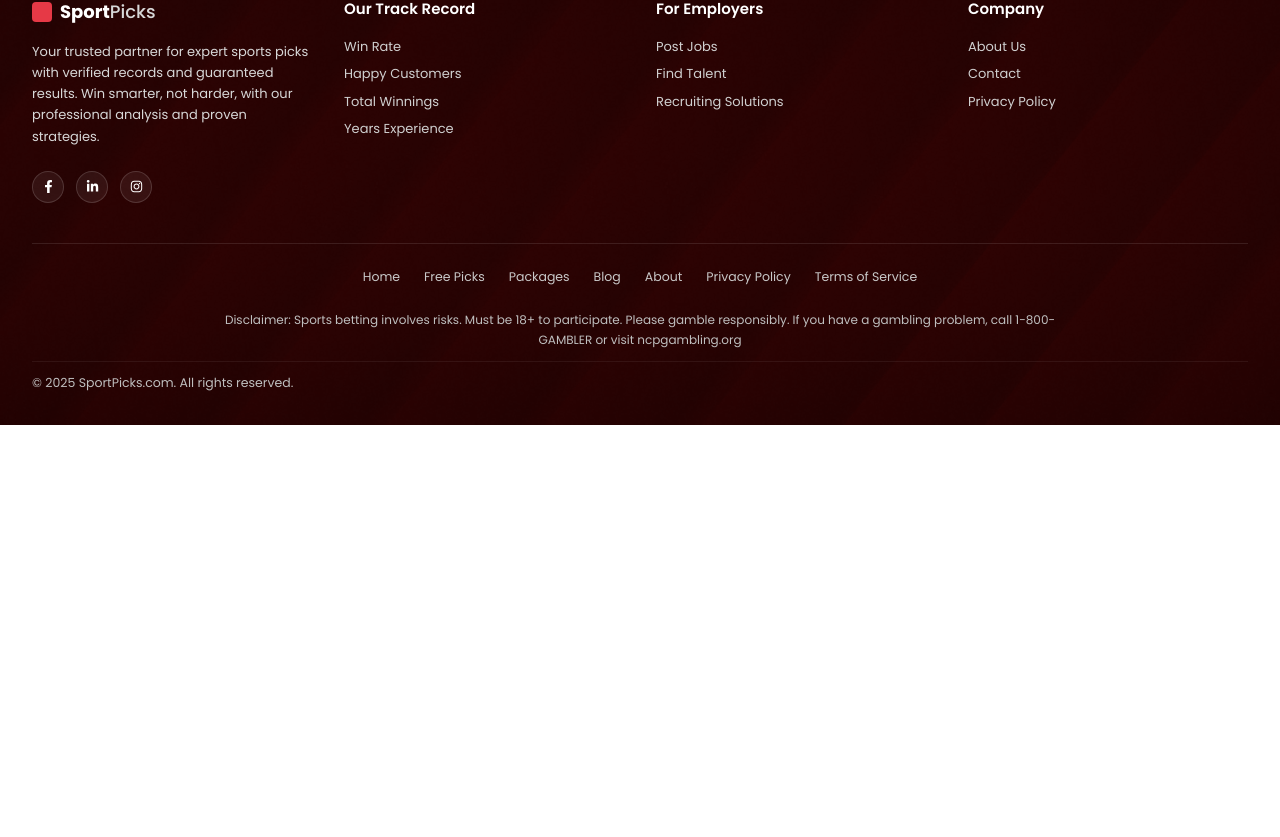
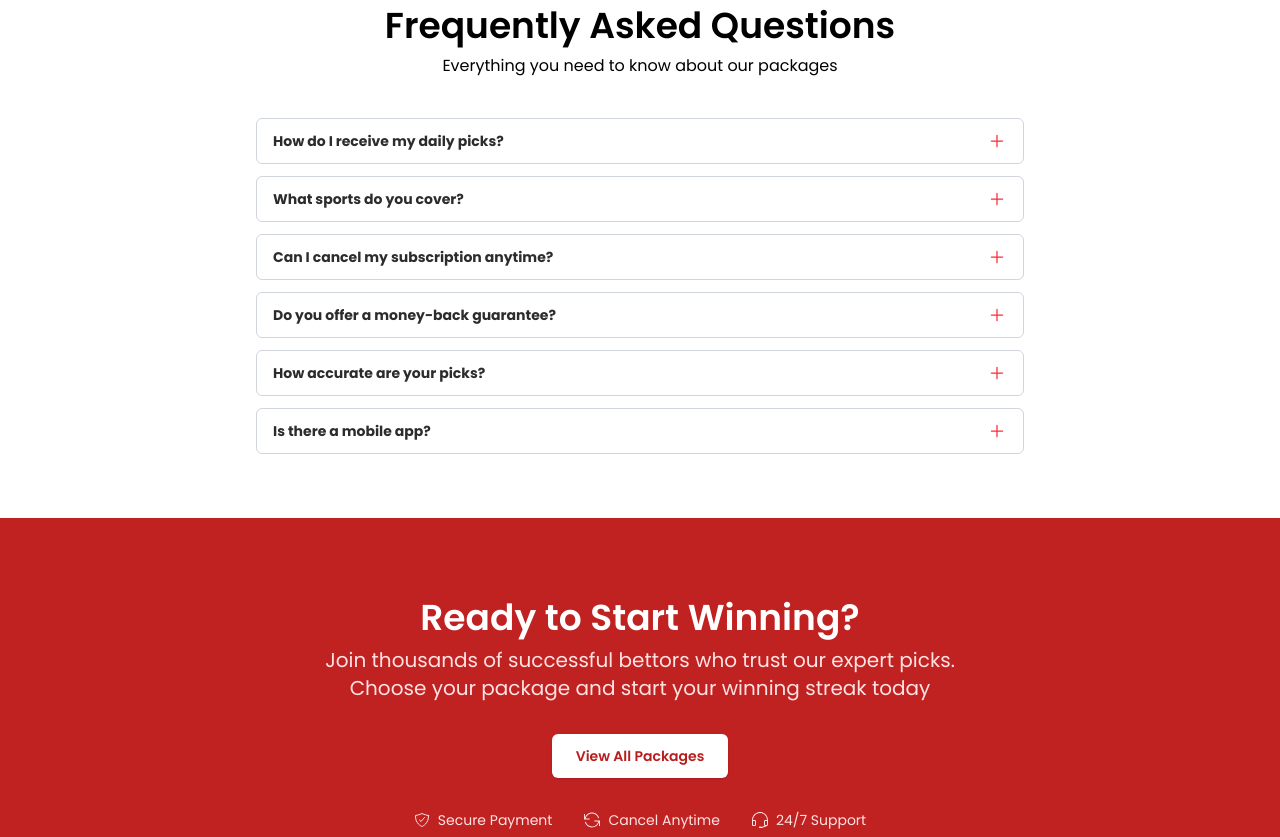
Before and after one commit to code-wev/GuaranteedSportPicks, a Next.js app: page /packages in a window 1280 px wide. Shown: the part 1543-2380 px from the top of the page. Before the commit the page ends 1968 px from the top, so only its background shows below. Built offline with nearby package versions, Linux system fonts and the light colour scheme.

Commit message:
faq & call to action section completed in packages page

```diff
--- a/app/packages/page.js
+++ b/app/packages/page.js
@@ -1,3 +1,6 @@
+
+import CTA from '@/components/packages/CTA';
+import Faq from '@/components/packages/Faq';
 import PromoCode from '@/components/packages/PromoCode';
 import Subscription from '@/components/packages/Subscription';
 import React from 'react';
@@ -7,6 +10,8 @@ const page = () => {
         <div>
             <Subscription/>
             <PromoCode/>
+            <Faq/>
+            <CTA/>
         </div>
     );
 };
--- /dev/null
+++ b/components/packages/CTA.jsx
@@ -0,0 +1,39 @@
+import { FiLock, FiRotateCw, FiHeadphones } from "react-icons/fi";
+import { IoShieldCheckmarkOutline } from "react-icons/io5";
+import { TfiReload } from "react-icons/tfi";
+import { SlEarphonesAlt } from "react-icons/sl";
+
+
+export default function CTA() {
+  return (
+    <section className="w-full bg-[#C02222] py-20 text-center text-white">
+      <h2 className="text-4xl font-semibold mb-2">Ready to Start Winning?</h2>
+
+      <p className="text-xl mb-8 text-red-100">
+        Join thousands of successful bettors who trust our expert picks.
+        <br />
+        Choose your package and start your winning streak today
+      </p>
+
+      <div className="flex items-center justify-center gap-4 mb-8">
+        <button className="bg-white text-[#B91C1C] px-6 py-3 rounded-md font-semibold text-sm shadow">
+          View All Packages
+        </button>
+      </div>
+
+      <div className="flex items-center justify-center gap-8 text-sm text-red-100">
+        <div className="flex items-center gap-2">
+          <IoShieldCheckmarkOutline size={16} /> Secure Payment
+        </div>
+
+        <div className="flex items-center gap-2">
+          <TfiReload  size={16} /> Cancel Anytime
+        </div>
+
+        <div className="flex items-center gap-2">
+          <SlEarphonesAlt  size={16} /> 24/7 Support
+        </div>
+      </div>
+    </section>
+  );
+}
--- /dev/null
+++ b/components/packages/Faq.jsx
@@ -0,0 +1,78 @@
+"use client";
+
+import { useState } from "react";
+import { IoAdd, IoRemove } from "react-icons/io5";
+
+export default function Faq() {
+  const faqs = [
+    {
+      question: "How do I receive my daily picks?",
+      answer: "You will receive your daily picks via email every morning at 8 AM."
+    },
+    {
+      question: "What sports do you cover?",
+      answer: "We cover football, basketball, baseball, tennis, and more."
+    },
+    {
+      question: "Can I cancel my subscription anytime?",
+      answer: "Yes, you can cancel your subscription anytime from your account settings."
+    },
+    {
+      question: "Do you offer a money-back guarantee?",
+      answer: "Yes, we offer a 7-day money-back guarantee on all subscriptions."
+    },
+    {
+      question: "How accurate are your picks?",
+      answer: "Our picks have a historical accuracy of over 75%, but results may vary."
+    },
+    {
+      question: "Is there a mobile app?",
+      answer: "Currently, we don't have a mobile app, but our website is mobile-friendly."
+    }
+  ];
+
+  const [openIndex, setOpenIndex] = useState(null);
+
+  const toggleFAQ = (index) => {
+    setOpenIndex(openIndex === index ? null : index);
+  };
+
+  return (
+    <section className="w-full py-16 bg-white">
+      <div className="max-w-3xl mx-auto text-center">
+        <h2 className="text-4xl font-semibold mb-2">
+          Frequently Asked Questions
+        </h2>
+        <p className=" mb-10">
+          Everything you need to know about our packages
+        </p>
+      </div>
+
+      <div className="max-w-3xl mx-auto space-y-3">
+        {faqs.map((faq, index) => (
+          <div
+            key={index}
+            className="w-full border border-gray-300 rounded-md px-4 py-3 cursor-pointer hover:bg-gray-50 transition"
+            onClick={() => toggleFAQ(index)}
+          >
+            <div className="flex items-center justify-between">
+              <span className="text-sm text-[#2c2c2c] font-bold">
+                {faq.question}
+              </span>
+              {openIndex === index ? (
+                <IoRemove size={20} className="text-red-500" />
+              ) : (
+                <IoAdd size={20} className="text-red-500" />
+              )}
+            </div>
+
+            {/* Answer section */}
+            {openIndex === index && (
+              <p className="text-gray-600 mt-2 text-sm">{faq.answer}</p>
+            )}
+          </div>
+        ))}
+      </div>
+    </section>
+  );
+}
--- a/components/packages/Subscription.jsx
+++ b/components/packages/Subscription.jsx
@@ -3,7 +3,7 @@
 
 import React from "react";
 import { IoShieldCheckmarkOutline } from "react-icons/io5";
-
+import { SlEarphonesAlt } from "react-icons/sl";
 
 const Subscription = () => {
   return (
@@ -22,7 +22,8 @@ const Subscription = () => {
           <div className="flex flex-col items-center justify-center">
             <h3 className="text-xl font-medium mb-2">Starter</h3>
             <p className="text-4xl font-bold mb-2 flex items-center gap-1 text-[#B91C1C]">
-              $49 <span className=" text-lg font-bold text-[#4B556C]">/week</span>
+              $49{" "}
+              <span className=" text-lg font-bold text-[#4B556C]">/week</span>
             </p>
             <p className="mb-6 text-sm text-[#4B556C] font-bold">
               Perfect for casual bettors
@@ -172,9 +173,15 @@ const Subscription = () => {
       </p>
 
       <div className="mt-2 flex items-center gap-6 text-[#4B556C] text-sm">
-        <span className="flex items-center gap-1"><IoShieldCheckmarkOutline />Secure Payment</span>
+        <span className="flex items-center gap-1">
+          <IoShieldCheckmarkOutline />
+          Secure Payment
+        </span>
         <span>Cancel Anytime</span>
-        <span>24/7 Support</span>
+        <span className="flex items-center gap-1">
+          <SlEarphonesAlt />
+          24/7 Support
+        </span>
       </div>
     </div>
   );
```
